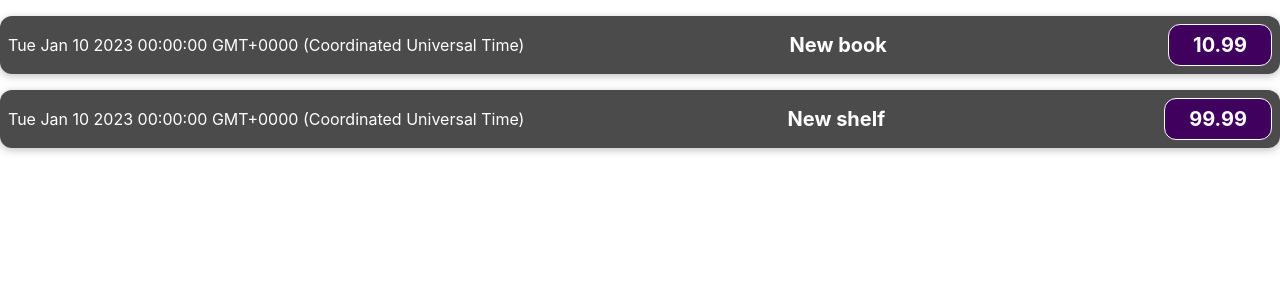
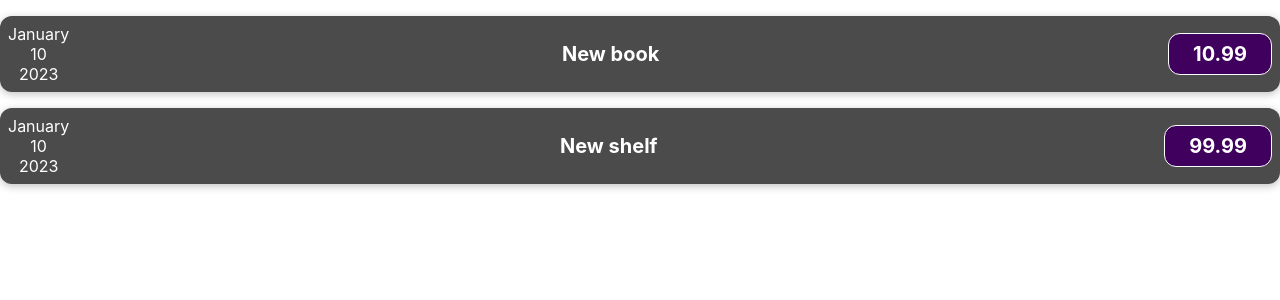
Before and after one commit to Estellio/expenses, a React (Create React App) app: page / in a window 1280 px wide. Shown: the top 300 px of the page. Built offline with nearby package versions, Linux system fonts and the light colour scheme.

Commit message:
4. Komponendi jaotamine mitmeks komponendiks + ülesanne 1

```diff
--- /dev/null
+++ b/src/components/ExpenseDate.js
@@ -0,0 +1,15 @@
+function ExpenseDate(props) {
+    const day = props.date.toLocaleString('en-US', {day: '2-digit'})
+    const month = props.date.toLocaleString('en-US', {month: 'long'})
+    const year = props.date.getFullYear()
+
+    return (
+        <div>
+            <div>{month}</div>
+            <div>{day}</div>
+            <div>{year}</div>
+        </div>
+    )
+}
+
+export default ExpenseDate
--- a/src/components/ExpenseItem.js
+++ b/src/components/ExpenseItem.js
@@ -1,11 +1,10 @@
 import './ExpenseItem.css'
+import ExpenseDate from "./ExpenseDate";
 
 function ExpenseItem(props) {
-    console.log(props)
-
     return (
         <div className="expense-item">
-            <div>{props.expenseData.date.toString()}</div>
+            <ExpenseDate date={props.expenseData.date}></ExpenseDate>
             <div className="expense-item__description">
                 <h2>{props.expenseData.title}</h2>
                 <div className="expense-item__price">{props.expenseData.price}</div>
```
